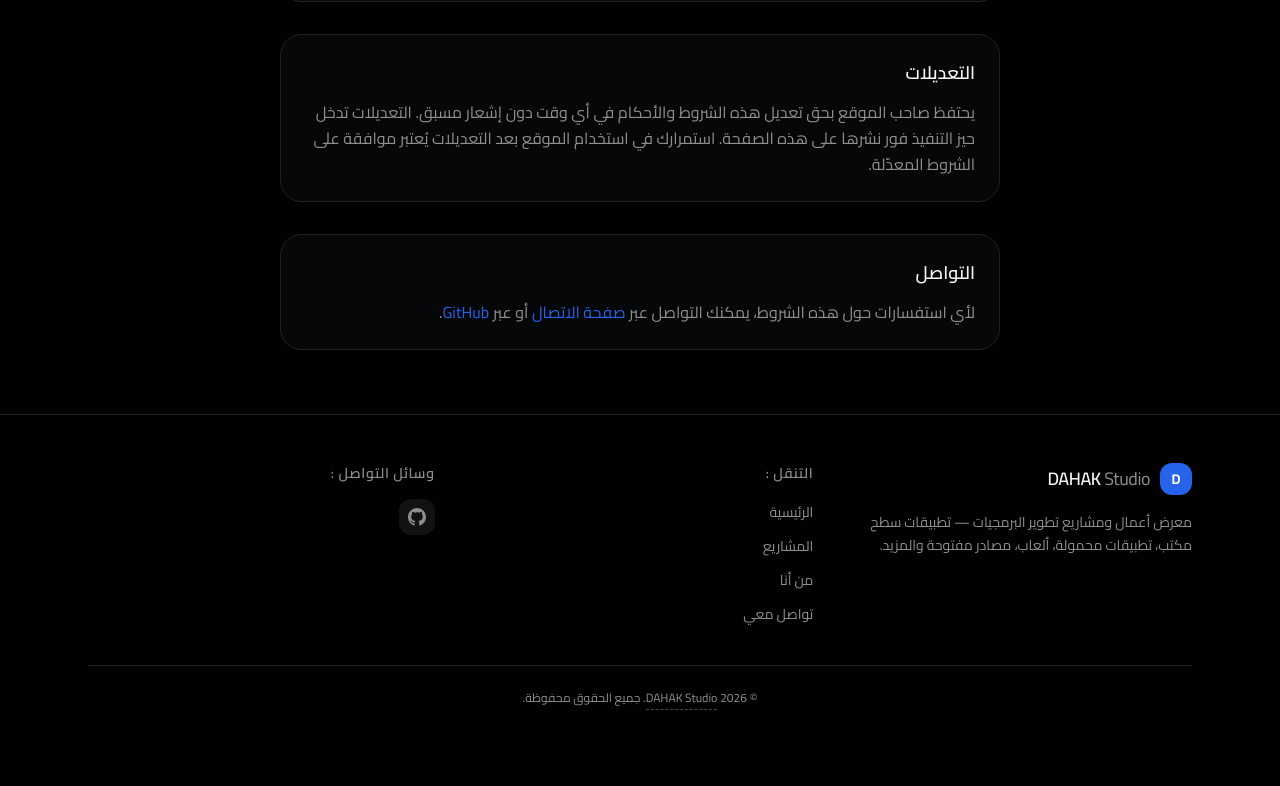
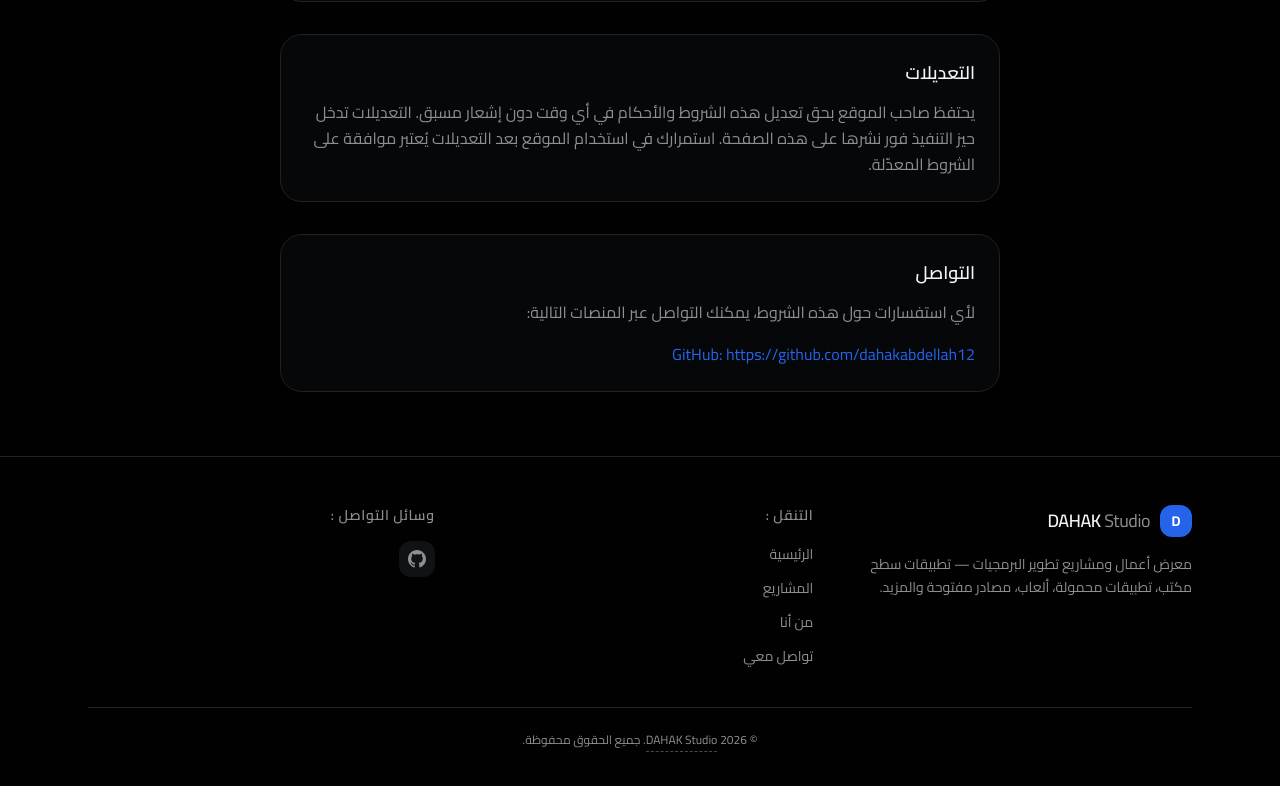
Before and after one commit to dahakabdellah12/dahak-studio, a Next.js app: page /legal in a window 1280 px wide. Shown: the part 1336-2122 px from the top of the page. Before the commit the page ends 2090 px from the top, so only its background shows below. Built offline with nearby package versions, Linux system fonts and the light colour scheme.

Commit message:
feat: legal page contact section shows platforms list

```diff
--- a/src/app/legal/page.tsx
+++ b/src/app/legal/page.tsx
@@ -3,6 +3,7 @@
 import { motion } from "framer-motion";
 import Link from "next/link";
 import { ArrowRight } from "lucide-react";
+import { siteConfig } from "@/lib/data/site";
 
 export default function LegalPage() {
   return (
@@ -106,21 +107,33 @@ export default function LegalPage() {
             <h2 className="mb-3 text-lg font-semibold text-foreground">
               التواصل
             </h2>
-            <p>
-              لأي استفسارات حول هذه الشروط، يمكنك التواصل عبر{" "}
-              <Link href="/contact" className="text-blue hover:underline">
-                صفحة الاتصال
-              </Link>{" "}
-              أو عبر{" "}
-              <a
-                href="https://github.com/dahakabdellah12"
-                target="_blank"
-                rel="noopener noreferrer"
-                className="text-blue hover:underline"
-              >
-                GitHub
-              </a>.
+            <p className="mb-4">
+              لأي استفسارات حول هذه الشروط، يمكنك التواصل عبر المنصات التالية:
             </p>
+            <ul className="space-y-2">
+              {siteConfig.email && (
+                <li>
+                  <a
+                    href={`mailto:${siteConfig.email}`}
+                    className="text-blue hover:underline"
+                  >
+                    البريد الإلكتروني: {siteConfig.email}
+                  </a>
+                </li>
+              )}
+              {siteConfig.socialLinks.map((social) => (
+                <li key={social.name}>
+                  <a
+                    href={social.url}
+                    target="_blank"
+                    rel="noopener noreferrer"
+                    className="text-blue hover:underline"
+                  >
+                    {social.name}: {social.url}
+                  </a>
+                </li>
+              ))}
+            </ul>
           </section>
         </motion.div>
       </div>
```
